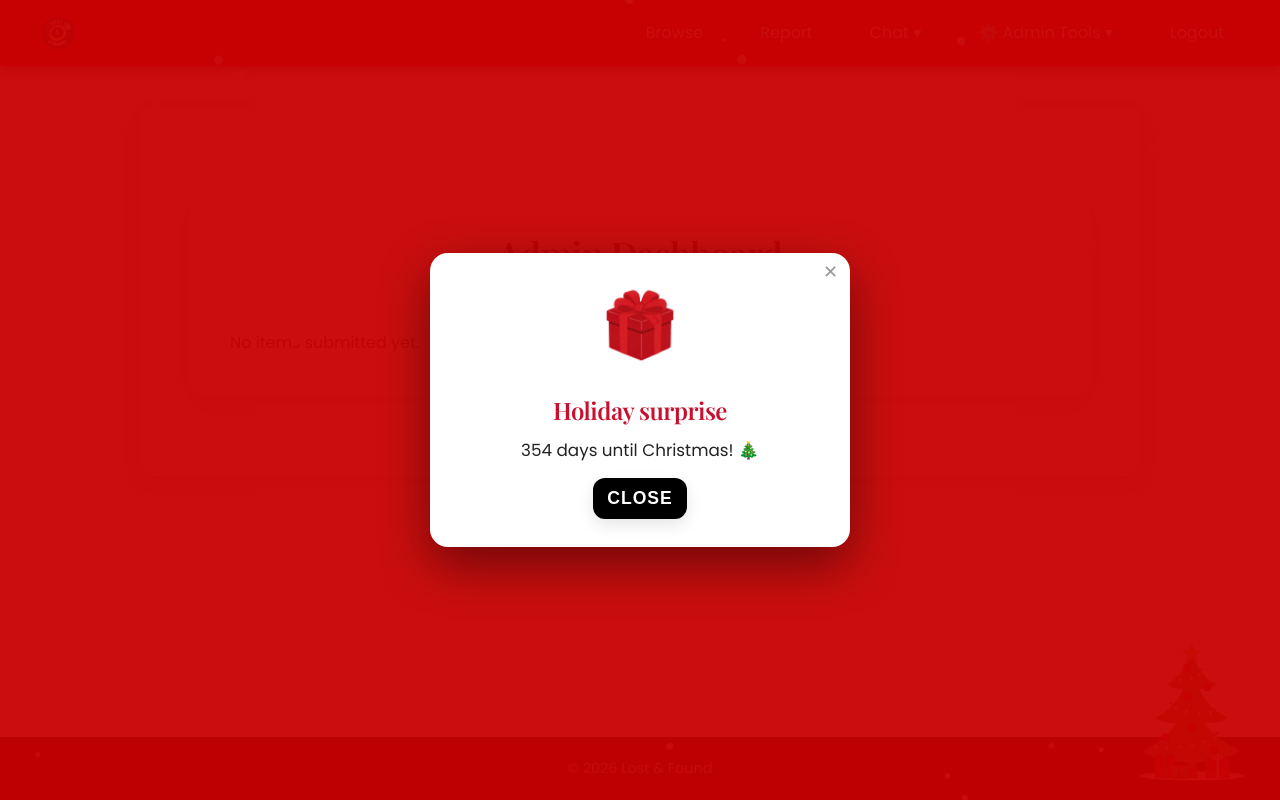
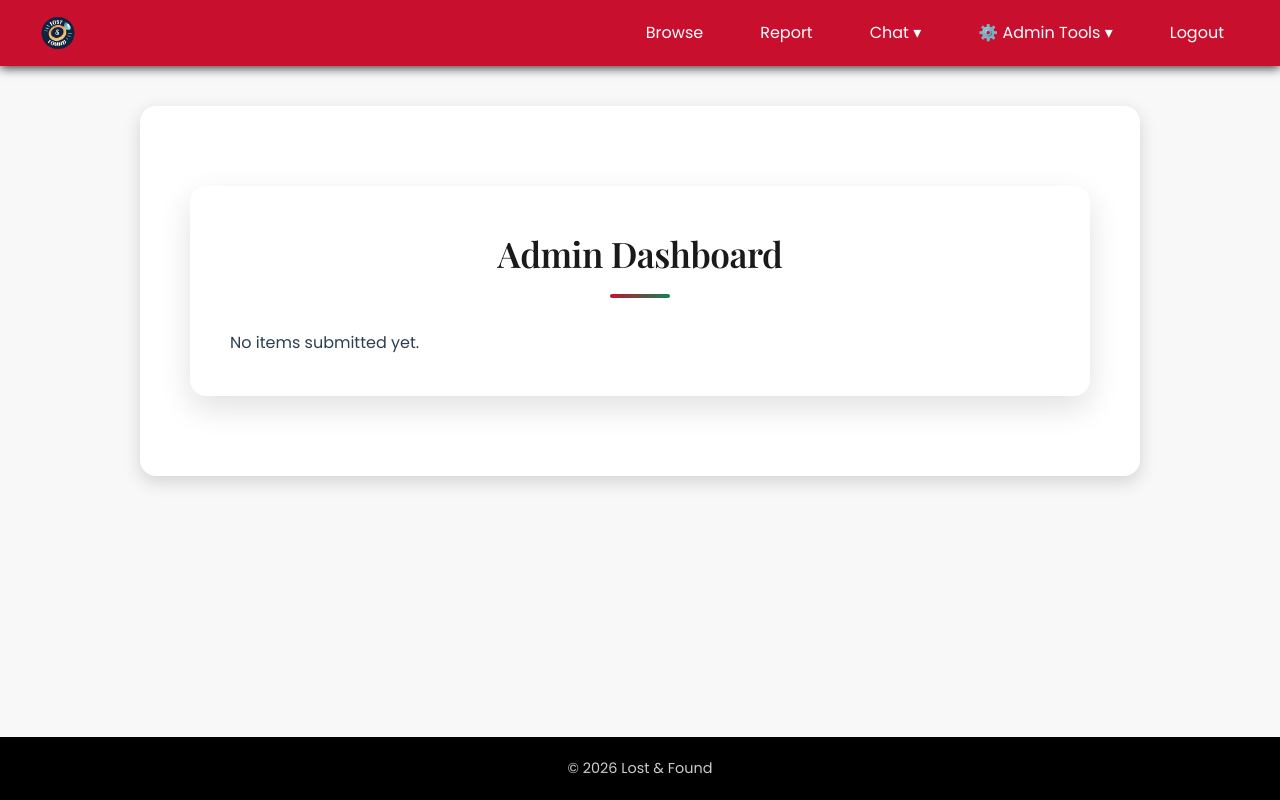
Before and after one commit to ayaanbekur/Fbla_2026, a Flask app: page /admin in a window 1280 px wide. Run offline with Flask 3, Linux system fonts and the light colour scheme; a user stored in the database is signed in.

Commit message:
deleted:    static/images/present.png 	deleted:    static/images/xlights.png 	deleted:    static/images/xmas_tree.png 	modified:   templates/base.html

```diff
--- a/templates/base.html
+++ b/templates/base.html
@@ -159,8 +159,7 @@
       .nav-toggle[aria-expanded="true"] span:nth-child(2) { opacity: 0; transform: scaleX(0); }
       .nav-toggle[aria-expanded="true"] span:nth-child(3) { transform: translateY(-7px) rotate(-45deg); }
 
-      /* Hide some holiday decorations on small screens to avoid overflow (keep snow) */
-      #xmas-tree, #xmas-modal { display: none !important; }
+      /* Seasonal decorations removed for post-holiday */
     }
 
     /* Center content & fix spacing */
@@ -219,97 +218,7 @@
   <!-- Navbar -->
   <nav>
 
-    <!-- Christmas Decorations -->
-    <img id="xmas-tree" src="{{ url_for('static', filename='images/xmas_tree.png') }}"
-         alt="Christmas tree"
-         style="position:fixed;right:18px;bottom:18px;width:140px;pointer-events:none;z-index:900;opacity:0.95;">
-
-    <div id="snow-wrapper"
-         aria-hidden="true"
-         style="position:fixed;left:0;top:0;right:0;bottom:0;pointer-events:none;z-index:800;"></div>
-
-    <div id="xmas-modal"
-         style="position:fixed;inset:0;display:flex;align-items:center;justify-content:center;background:rgba(200,0,0,0.95);z-index:2000;visibility:hidden;opacity:0;transition:opacity .35s;">
-      <div style="background:#fff;border-radius:18px;padding:28px;max-width:420px;width:92%;text-align:center;box-shadow:0 18px 50px rgba(0,0,0,0.45);position:relative;">
-        <img src="{{ url_for('static', filename='images/present.png') }}" alt="present" style="width:88px;margin-bottom:14px;">
-        <h2 style="margin:0 0 8px;color:#C8102E;font-family:'Playfair Display',serif;">Holiday surprise</h2>
-        <p id="days-until-xmas" style="margin:0 0 14px;font-size:1.05rem;color:#222"></p>
-        <button id="close-xmas" class="cta-button" style="background:#000;color:#fff;border-radius:12px;padding:10px 14px;">Close</button>
-        <button id="dismiss-xmas"
-                style="position:absolute;top:8px;right:12px;border:none;background:none;color:#999;font-size:18px;cursor:pointer;">
-          ✕
-        </button>
-      </div>
-    </div>
-
-    <script>
-      (function initXmas(){
-        const modal = document.getElementById('xmas-modal');
-        const close = document.getElementById('close-xmas');
-        const dismiss = document.getElementById('dismiss-xmas');
-        const seen = sessionStorage.getItem('xmas_seen_v1');
-
-        function daysUntilXmas() {
-          const now = new Date();
-          let year = now.getFullYear();
-          const xmas = new Date(year, 11, 25);
-          if (now > xmas) xmas.setFullYear(year + 1);
-          return Math.ceil((xmas - now) / (1000*60*60*24));
-        }
-
-        const daysNode = document.getElementById('days-until-xmas');
-        const days = daysUntilXmas();
-        daysNode.textContent = `${days} day${days === 1 ? '' : 's'} until Christmas! 🎄`;
-
-        if (!seen) {
-          modal.style.visibility = 'visible';
-          modal.style.opacity = '1';
-          sessionStorage.setItem('xmas_seen_v1', '1');
-        }
-
-        function hide() {
-          modal.style.opacity = '0';
-          setTimeout(() => modal.style.visibility = 'hidden', 350);
-        }
-
-        close.addEventListener('click', hide);
-        dismiss.addEventListener('click', hide);
-
-        const wrapper = document.getElementById('snow-wrapper');
-        const COUNT = Math.min(140, Math.round(window.innerWidth/6));
-
-        for (let i = 0; i < COUNT; i++) {
-          const flake = document.createElement('div');
-
-          const size = Math.random()*6 + 4;
-          flake.style.position = 'absolute';
-          flake.style.left = (Math.random()*100) + '%';
-          flake.style.top = (Math.random()*-100) + 'vh';
-          flake.style.width = size+'px';
-          flake.style.height = size+'px';
-          flake.style.borderRadius = '50%';
-          flake.style.background = `rgba(255,255,255,${0.6 + Math.random()*0.4})`;
-          flake.style.pointerEvents = 'none';
-          wrapper.appendChild(flake);
-
-          const dur = 8 + Math.random()*14;
-          const delay = Math.random()* -dur;
-
-          flake.animate(
-            [
-              { transform: `translateY(0)` },
-              { transform: `translateY(${window.innerHeight+200}px) translateX(${Math.random()*200-100}px)` }
-            ],
-            {
-              duration: dur*1000,
-              iterations: Infinity,
-              delay: delay*1000,
-              easing: 'linear'
-            }
-          );
-        }
-      })();
-    </script>
+    <!-- Seasonal decorations removed (post-holiday) -->
 
     <!-- Logo -->
     <div class="logo">
```
Also changed, not shown: static/images/present.png (deleted), static/images/xlights.png (deleted), static/images/xmas_tree.png (deleted).
